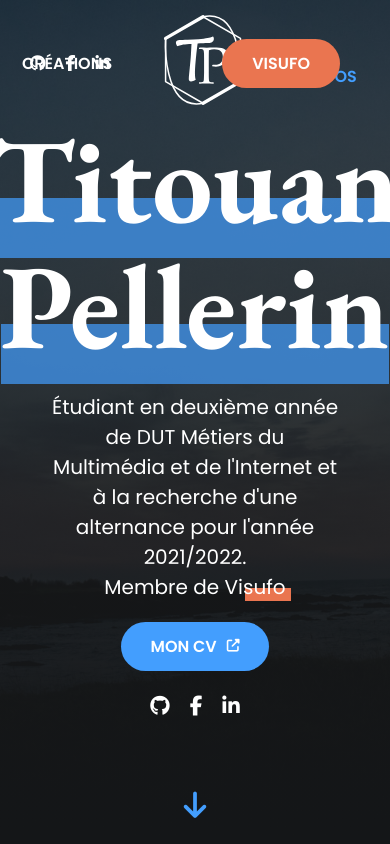
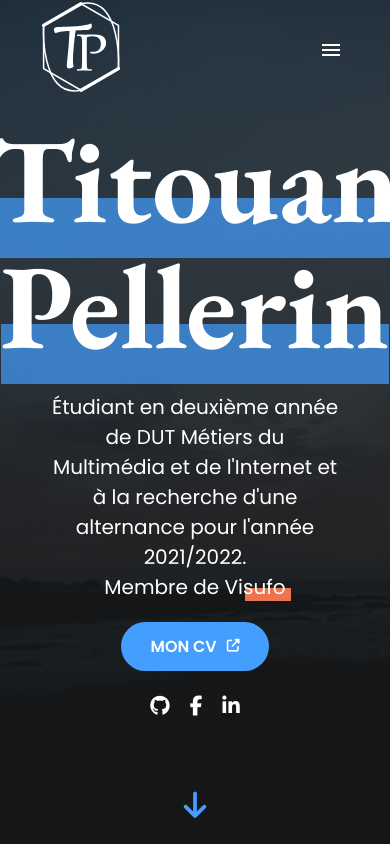
Before and after one commit to titouan-pellerin/Portfolio, a Vue app: page / in a window 390 px wide. Shown: the top 844 px of the page. Built offline with nearby package versions, Linux system fonts and the light colour scheme.

Commit message:
Mobile menu start

```diff
--- a/src/App.vue
+++ b/src/App.vue
@@ -1,5 +1,5 @@
 <template>
-  <div id="nav">
+  <div class="nav mobile-nav expandeed">
     <div class="nav-wrapper">
       <div class="socials-menu">
         <SocialIcon
@@ -25,6 +25,8 @@
       <a class="btn visufo-cta" href="https://visufo.fr" target="_blank"
         >Visufo</a
       >
+      <input class="menu-btn" type="checkbox" id="menu-btn" />
+      <label class="menu-icon" for="menu-btn"><span class="navicon"></span></label>
     </div>
   </div>
     <router-view></router-view>
@@ -185,7 +187,7 @@ a {
   background-color: var(--darker-accent-color);
 }
 
-#nav {
+.nav {
   padding: 10px 30px;
   position: fixed;
   top: 0;
@@ -197,7 +199,7 @@ a {
   font-size: 1.6rem;
 }
 
-.window-scrolled #nav {
+.window-scrolled .nav:not(.expanded) {
   background-color: #131313;
 }
 
@@ -210,22 +212,22 @@ a {
   transition: ease-in-out 0.4s;
 }
 
-#nav a {
+.nav a {
   color: #fff;
   font-weight: 600;
   text-decoration: none;
   transition-duration: 0.2s;
 }
 
-#nav a:not(.social-link) {
+.nav a:not(.social-link) {
   margin: 0 20px;
 }
 
-#nav a.router-link-exact-active {
+.nav a.router-link-exact-active {
   color: #439efe;
 }
 
-#nav a:not(.btn):hover {
+.nav a:not(.btn):hover {
   color: #439efe;
 }
 
@@ -252,6 +254,110 @@ a {
 
 .visufo-cta:hover {
   background-color: #dd6843;
+}
+
+.nav.mobile-nav{
+  height: 100px;
+}
+
+.nav.mobile-nav .nav-wrapper{
+  height: 100%;
+}
+
+.nav.mobile-nav a:not(.menu-logo):not(.menu-icon){
+  visibility: hidden;
+  opacity: 0;
+}
+
+.nav.mobile-nav .menu-logo{
+  position: absolute;
+  left:0;
+  margin: 0;
+}
+
+.nav.mobile-nav .menu-icon{
+  position: absolute;
+  right:0;
+  margin: 0;
+}
+
+.mobile-nav.expanded{
+  height: 100vh;
+  width: 100vw;
+  background-color: #131313;
+
+}
+
+.mobile-nav.expanded .nav-wrapper{
+  visibility: visible;
+  opacity: 1;
+  height: 100%;
+  width: 100%;
+  flex-direction: column;
+}
+
+.nav.mobile-nav .menu-icon{
+  display: block;
+  visibility: visible;
+  opacity: 1;
+}
+
+.nav .menu-icon {
+  cursor: pointer;
+  float: right;
+  padding: 28px 20px;
+  position: relative;
+  user-select: none;
+  display: none;
+}
+
+.nav .menu-icon .navicon {
+  background: #fff;
+  display: block;
+  height: 2px;
+  position: relative;
+  transition: background .2s ease-out;
+  width: 18px;
+}
+
+.nav .menu-icon .navicon:before,
+.nav .menu-icon .navicon:after {
+  background: #fff;
+  content: '';
+  display: block;
+  height: 100%;
+  position: absolute;
+  transition: all .2s ease-out;
+  width: 100%;
+}
+
+.nav .menu-icon .navicon:before {
+  top: 5px;
+}
+
+.nav .menu-icon .navicon:after {
+  top: -5px;
+}
+
+.nav .menu-btn {
+  display: none;
+}
+
+.nav .menu-btn:checked ~ .menu-icon .navicon {
+  background: transparent;
+}
+
+.nav .menu-btn:checked ~ .menu-icon .navicon:before {
+  transform: rotate(-45deg);
+}
+
+.nav .menu-btn:checked ~ .menu-icon .navicon:after {
+  transform: rotate(45deg);
+}
+
+.nav .menu-btn:checked ~ .menu-icon:not(.steps) .navicon:before,
+.nav .menu-btn:checked ~ .menu-icon:not(.steps) .navicon:after {
+  top: 0;
 }
 
 .category {
```
